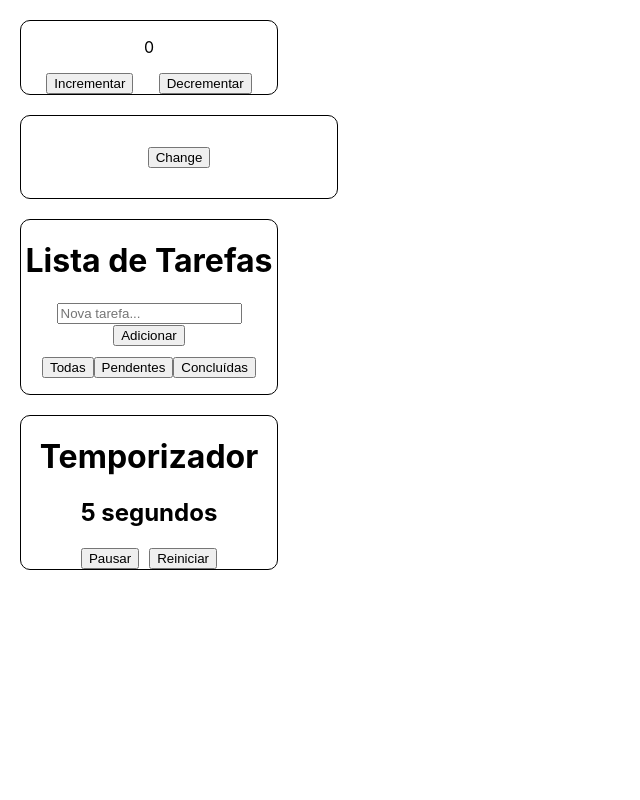
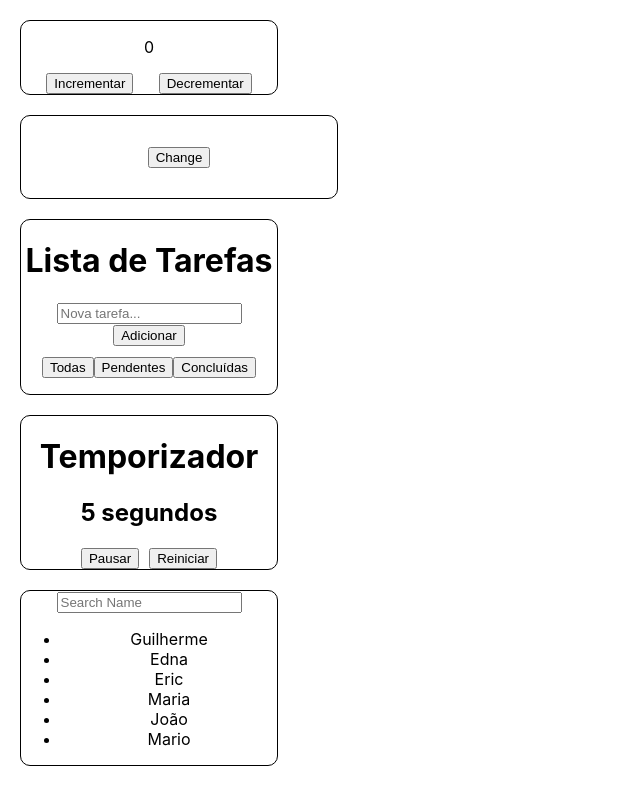
Before and after one commit to FIXER3600/Atividade7-MaisPraTi, a React (Create React App) app: page / in a window 1280 px wide. Shown: the whole page, without its empty margins (0-640 px from the left). Built offline with nearby package versions, Linux system fonts and the light colour scheme.

Commit message:
exercício 5

```diff
--- a/src/App.js
+++ b/src/App.js
@@ -1,5 +1,6 @@
 import ChangeBackgroundColor from "./components/ChangeBackgroundColor";
 import Counter from "./components/Counter";
+import Filter from "./components/Filter";
 import TaskList from "./components/TaskList";
 import Timer from "./components/Timer";
 
@@ -11,6 +12,7 @@ function App() {
       <ChangeBackgroundColor/>
       <TaskList/>
       <Timer/>
+      <Filter/>
     </div>
   );
 }
--- /dev/null
+++ b/src/components/Filter/index.jsx
@@ -0,0 +1,33 @@
+import React, { useState } from "react";
+import './style.css'
+function Filter() {
+	const names=[{id:0,name:'Guilherme'},{id:1,name:'Edna'},{id:2,name:'Eric'},{id:3,name:'Maria'},{id:4,name:'João'},{id:5,name:'Mario'}]
+	const [searchName,setSearchName]=useState('')
+	const [filteredNames, setFilteredNames] = useState(names);
+	const handleChange = (event) => {
+		const searchValue = event.target.value;
+		setSearchName(searchValue); // Atualiza o valor digitado no input
+
+		// Filtra os nomes com base no valor digitado (ignorando maiúsculas/minúsculas)
+		const filtered = names.filter((item) =>
+		  item.name.toLowerCase().includes(searchValue.toLowerCase())
+		);
+		setFilteredNames(filtered); // Atualiza os nomes filtrados
+	      };
+
+
+  return <div className="filternames-body">
+	<input type="text" placeholder="Search Name" value={searchName} onChange={handleChange}/>
+	<ul>
+        {filteredNames.length > 0 ? (
+          filteredNames.map((item) => (
+            <li key={item.id}>{item.name}</li>
+          ))
+        ) : (
+          <li>No names found</li> // Mensagem caso não encontre nenhum nome
+        )}
+      </ul>
+  </div>;
+}
+
+export default Filter;
--- /dev/null
+++ b/src/components/Filter/style.css
@@ -0,0 +1,7 @@
+.filternames-body{
+	border: 1px solid black;
+	width: 20%;
+	border-radius: 10px;
+	text-align: center;
+	margin: 20px;
+}
```
